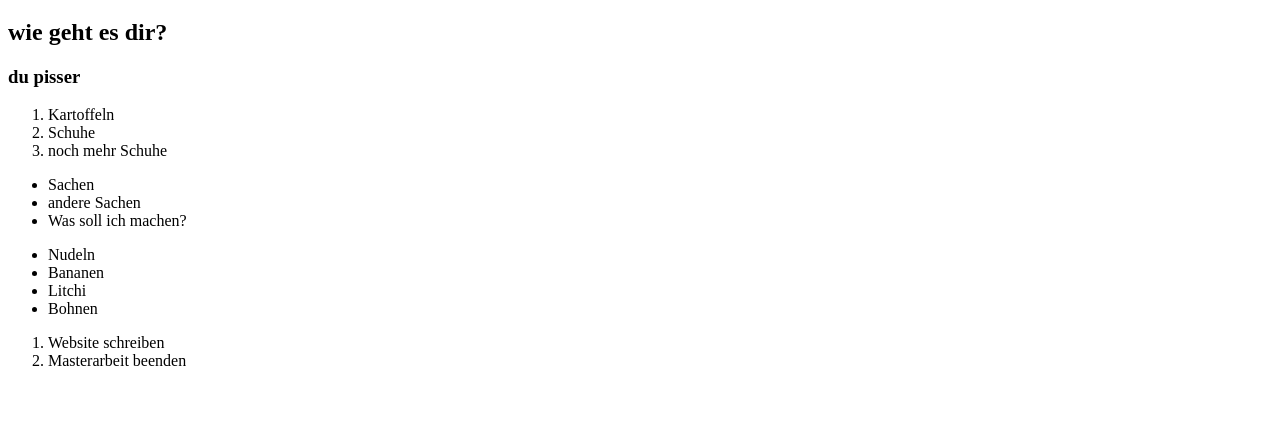
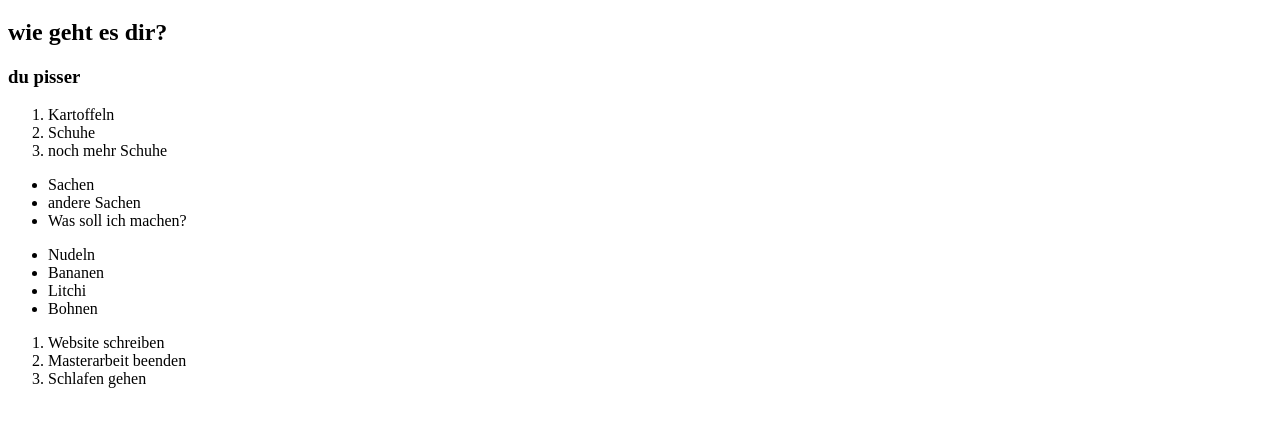
Before and after one commit to mpeterpeter/Oding_Project, a plain HTML site: page html_boilerplate/index.html in a window 1280 px wide. Shown: the part 229-656 px from the top of the page. Drawn offline with Linux system fonts and the light colour scheme.

Commit message:
Working on lists

```diff
--- a/html_boilerplate/index.html
+++ b/html_boilerplate/index.html
@@ -34,6 +34,7 @@
     <ol>
         <li>Website schreiben</li>
         <li>Masterarbeit beenden</li>
+        <li>Schlafen gehen</li>
     </ol>
 </body>
 </html>
```
